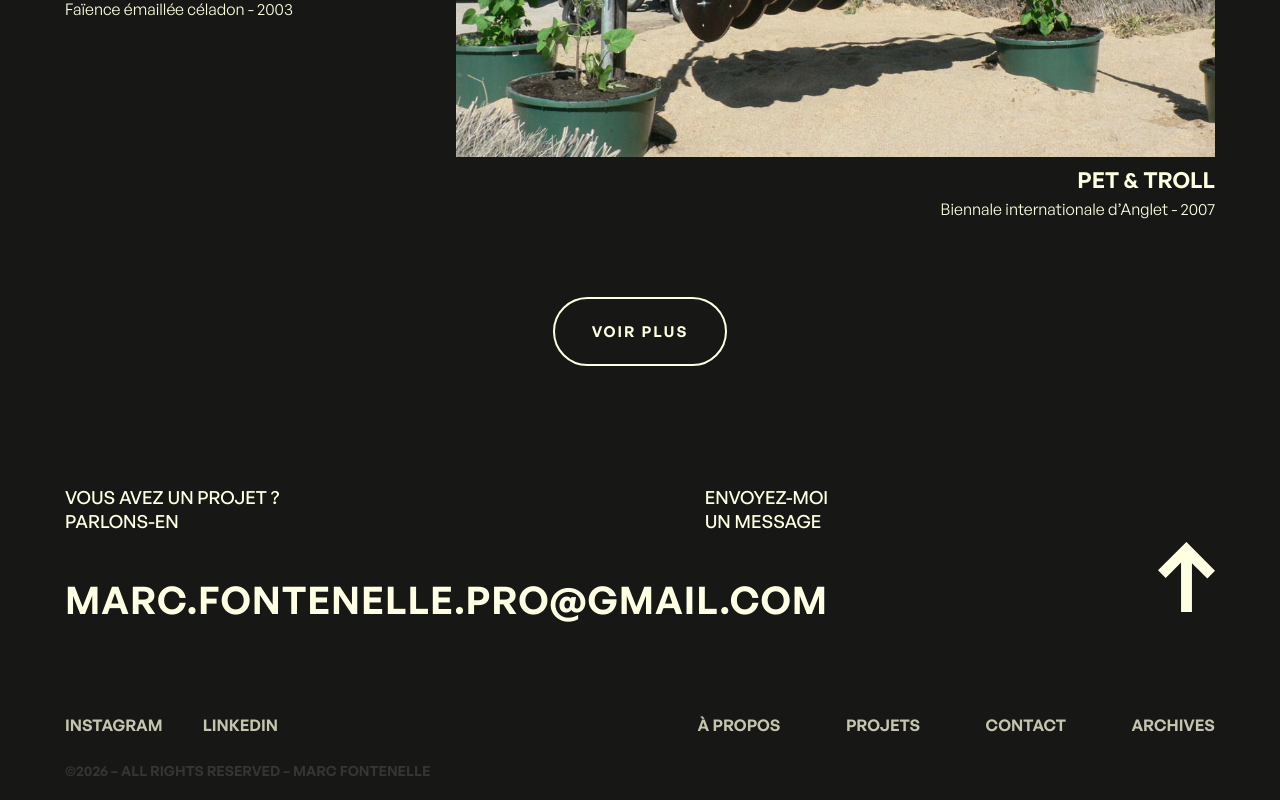
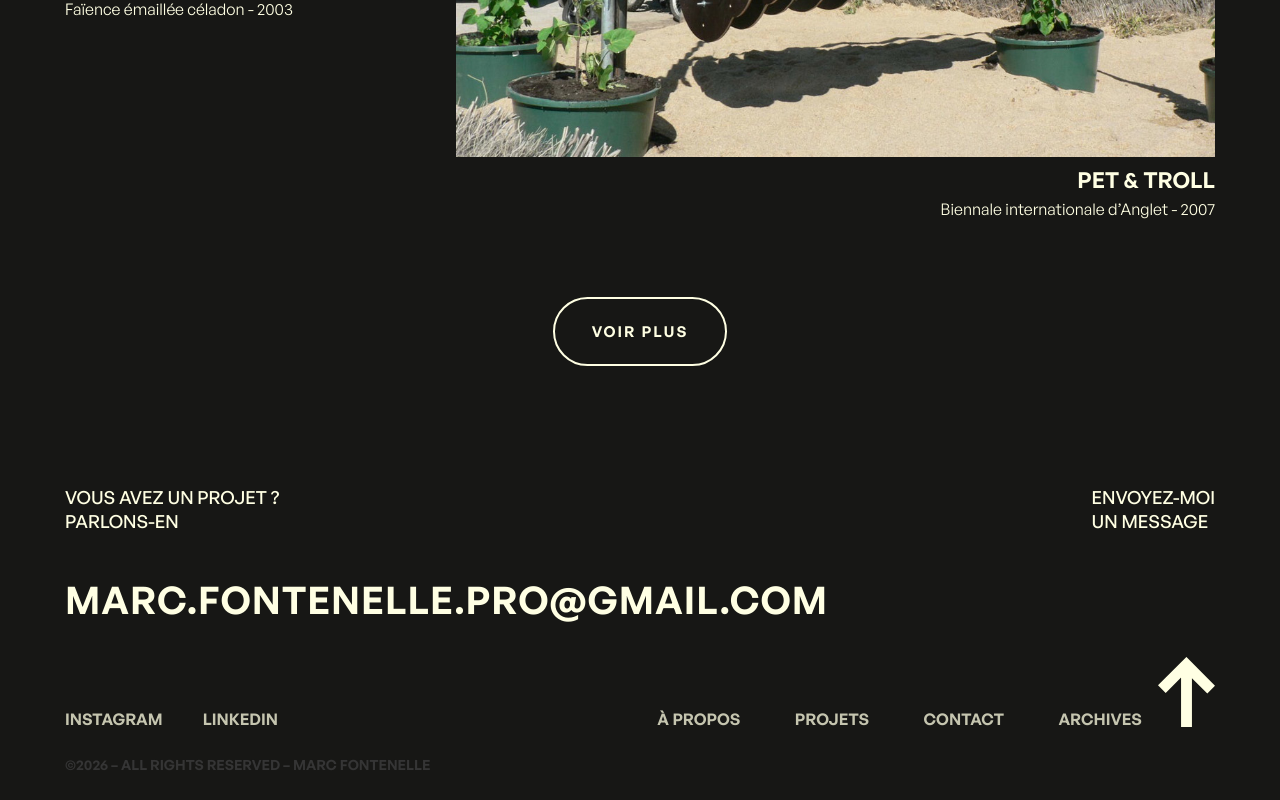
Before and after one commit to manuelfontenelle/marcfontenelle_2026, a Next.js app: page / in a window 1280 px wide. Shown: the part 3865-4665 px from the top of the page. Built offline with nearby package versions, Linux system fonts and the light colour scheme.

Commit message:
edit text

```diff
--- a/src/components/Footer.tsx
+++ b/src/components/Footer.tsx
@@ -1,9 +1,11 @@
 import Link from "next/link";
 import { navLinks } from "./BurgerMenu";
+import ScrollTopArrow from "./ScrollTopArrow";
 
 export default function Footer() {
 	return (
 		<footer>
+			<div className="footer__top">
 				<nav>
 					<ul className="nav-gauche">
 						<li>
@@ -33,6 +35,8 @@ export default function Footer() {
 						))}
 					</ul>
 				</nav>
+				<ScrollTopArrow />
+			</div>
 			<p className="copyright">
 				©{new Date().getFullYear()} – All rights reserved – MARC FONTENELLE
 			</p>
--- a/src/components/Prefooter.tsx
+++ b/src/components/Prefooter.tsx
@@ -44,18 +44,6 @@ export default function Prefooter({ variant = "default" }: PrefooterProps) {
 					<div id="mailToCopy">{email}</div>
 				</div>
 			</div>
-			<img
-				className="prefooter-arrowtop"
-				id="scrollTop"
-				src="/images/arrow-down.svg"
-				alt=""
-				onClick={() => window.scrollTo({ top: 0, behavior: "smooth" })}
-				onKeyDown={(e) =>
-					e.key === "Enter" && window.scrollTo({ top: 0, behavior: "smooth" })
-				}
-				role="button"
-				tabIndex={0}
-			/>
 		</div>
 	);
 }
--- /dev/null
+++ b/src/components/ScrollTopArrow.tsx
@@ -0,0 +1,18 @@
+"use client";
+
+export default function ScrollTopArrow() {
+	const scrollToTop = () => window.scrollTo({ top: 0, behavior: "smooth" });
+
+	return (
+		<img
+			className="footer-arrowtop"
+			id="scrollTop"
+			src="/images/arrow-down.svg"
+			alt=""
+			onClick={scrollToTop}
+			onKeyDown={(e) => e.key === "Enter" && scrollToTop()}
+			role="button"
+			tabIndex={0}
+		/>
+	);
+}
--- a/src/styles/style.css
+++ b/src/styles/style.css
@@ -214,8 +214,28 @@ body.slide-in {
   }
 }
 
+footer .footer__top {
+  display: flex;
+  justify-content: space-between;
+  align-items: flex-end;
+  gap: 16px;
+}
+footer .footer-arrowtop {
+  transform: rotate(180deg);
+  cursor: pointer;
+  width: 35px;
+  margin-bottom: 20px;
+  flex-shrink: 0;
+  display: block;
+}
+@media (min-width: 992px) {
+  footer .footer-arrowtop {
+    width: 57px;
+  }
+}
 footer nav {
-  width: 100%;
+  flex: 1;
+  min-width: 0;
   display: flex;
   justify-content: space-between;
 }
@@ -1167,12 +1187,8 @@ tr.no-border {
   }
 }
 .block-prefooter {
-  display: flex;
-  flex-direction: row;
-  justify-content: space-between;
-  color: #ffffe3;
-  align-items: end;
-  margin-bottom: 10vh;
+  color: #ffffe3;
+  margin-bottom: 5vh;
 }
 .block-prefooter.works {
   margin-top: 15vh;
@@ -1212,14 +1228,13 @@ tr.no-border {
   padding-top: 50px;
   font-weight: 600;
   font-size: 16px;
-  margin-right: 20px;
   line-height: 1.2em;
   text-transform: uppercase;
   text-align: left;
-  letter-spacing: 1px;
+  letter-spacing: 0.2px;
   cursor: pointer;
   position: relative;
-  word-break: break-word;
+  white-space: nowrap;
 }
 .block-prefooter .first-block__block-mail:hover .tooltiptext {
   visibility: visible;
@@ -1230,20 +1245,10 @@ tr.no-border {
     margin-right: inherit;
     line-height: 0.9em;
     font-size: 38px;
-  }
-}
-.block-prefooter .prefooter-arrowtop {
-  transform: rotate(180deg);
-  cursor: pointer;
-  width: 35px;
-  margin-bottom: 5px;
-}
-@media (min-width: 992px) {
-  .block-prefooter .prefooter-arrowtop {
-    width: 57px;
-  }
-}
-
+    letter-spacing: 1px;
+    white-space: normal;
+  }
+}
 .menu-left {
   overflow: hidden;
   background-color: #171715;
@@ -1314,8 +1319,10 @@ tr.no-border {
   .first-block
   .first-block__block-mail {
   padding-top: 25px;
-  font-size: 23px;
+  font-size: 16px;
   line-height: 1.2em;
+  letter-spacing: 0.2px;
+  white-space: nowrap;
 }
 .menu-left.slide-in .content .container-foot-mobile footer nav ul {
   justify-content: left;
```
Lines whose indentation alone changed are shown as unchanged.
